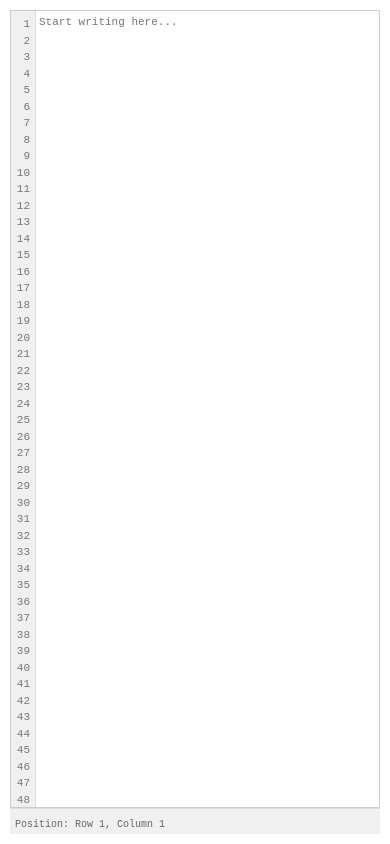
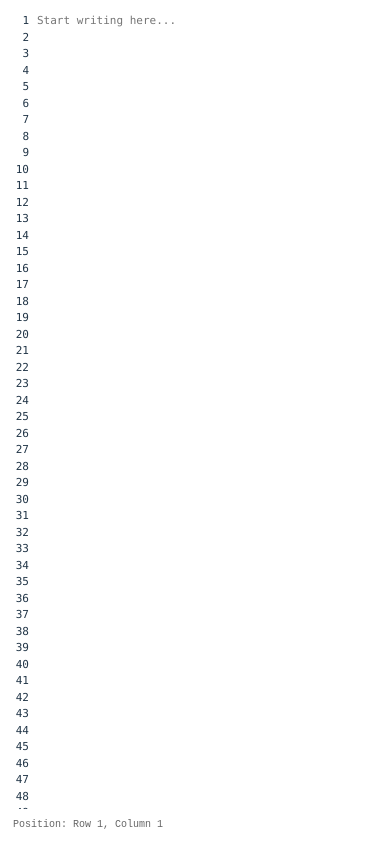
Before and after one commit to saiemsaeed/yazmak, a React (Vite) app: page / in a window 390 px wide. Built offline with nearby package versions, Linux system fonts and the light colour scheme.

Commit message:
CSS Varialbes Added for Fonts, etc

```diff
--- a/src/Editor.css
+++ b/src/Editor.css
@@ -1,3 +1,30 @@
+:root {
+  /* Typography */
+  --font-family-base: -apple-system, BlinkMacSystemFont, "Segoe UI", Roboto,
+    Oxygen, Ubuntu, Cantarell, "Open Sans", "Helvetica Neue", sans-serif;
+  --font-family-mono: "Consolas", "Courier New", monospace;
+  --font-size-base: 14px;
+  --line-height-base: 1.5;
+  --font-size-small: 12px;
+  --font-size-title: 1.2rem;
+  --font-size-footer: 0.8rem;
+
+  /* Layout */
+  --status-bar-height: 30px;
+  --status-bar-height-mobile: 25px;
+  --padding-base: 5px;
+  --padding-large: 10px;
+  --min-width-line-numbers: 30px;
+  --line-number-padding: 0 3px;
+
+  /* Border */
+  --border-width: 1px;
+  --border-style: solid;
+
+  /* Other */
+  --cursor-blink-animation: blink 1s step-start infinite;
+}
+
 /* Main editor wrapper - takes full viewport */
 .editor-wrapper {
   display: flex;
@@ -12,8 +39,7 @@
   right: 0;
   bottom: 0;
   overflow: hidden;
-  font-family: -apple-system, BlinkMacSystemFont, "Segoe UI", Roboto, Oxygen,
-    Ubuntu, Cantarell, "Open Sans", "Helvetica Neue", sans-serif;
+  font-family: var(--font-family-base);
 }
 
 /* Editor container - fills the wrapper */
@@ -27,7 +53,9 @@
 
 /* Handle different heights based on status bar visibility */
 .editor.with-status-bar .editor-container {
-  height: calc(100% - 30px); /* Leave space for status bar */
+  height: calc(
+    100% - var(--status-bar-height)
+  ); /* Leave space for status bar */
 }
 
 .editor.full-height .editor-container {
@@ -38,30 +66,30 @@
 .editor-container {
   display: flex;
   flex: 1;
-  font-family: monospace;
-  font-size: 14px;
-  line-height: 1.5;
+  font-family: var(--font-family-mono);
+  font-size: var(--font-size-base);
+  line-height: var(--line-height-base);
   position: relative;
-  border: 1px solid #ccc;
+  border: var(--border-width) var(--border-style) var(--editor-border);
   overflow: hidden;
+  background-color: var(--bg-color);
+  color: var(--text-color);
 }
-
-/* Line numbers column */
 .line-numbers {
   display: flex;
   flex-direction: column;
   background-color: #f0f0f0;
-  padding: 5px 8px;
+  padding: var(--padding-base) 8px;
   text-align: right;
   user-select: none;
   color: #777;
-  border-right: 1px solid #ddd;
+  border-right: var(--border-width) var(--border-style) #ddd;
   overflow-y: hidden; /* Changed from auto to hidden to prevent double scrollbars */
-  min-width: 30px;
+  min-width: var(--min-width-line-numbers);
 }
 
 .line-number {
-  padding: 0 3px;
+  padding: var(--line-number-padding);
   white-space: nowrap;
 }
 
@@ -71,7 +99,7 @@
   height: 100%;
   width: 100%;
   resize: none;
-  padding: 5px;
+  padding: var(--padding-base);
   border: none;
   outline: none;
   overflow-y: auto;
@@ -81,33 +109,28 @@
   line-height: inherit;
   box-sizing: border-box;
 }
-
-/* Status bar at the bottom */
 .status-bar {
   display: flex;
   justify-content: space-between;
   align-items: center;
-  height: 30px;
-  background-color: #f0f0f0;
-  border-top: 1px solid #ddd;
-  padding: 0 10px;
-  font-size: 12px;
+  height: var(--status-bar-height);
+  background-color: var(--status-bar-bg);
+  border-top: var(--border-width) var(--border-style) var(--status-bar-border);
+  padding: 0 var(--padding-large);
+  font-size: var(--font-size-small);
 }
 
 .cursor-position {
-  font-family: monospace;
-  color: #666;
+  font-family: var(--font-family-mono);
+  color: var(--status-bar-text);
 }
 
 .status-bar-info {
-  color: #888;
+  color: var(--status-bar-info);
   font-style: italic;
 }
-
-/* Ensure line heights match between line numbers and textarea */
-.line-numbers,
 .editor-textarea {
-  line-height: 1.5;
+  line-height: var(--line-height-base);
 }
 
 .light-mode {
@@ -122,6 +145,11 @@
   --button-bg: #eaeaea;
   --button-border: #ccc;
   --button-text: #333;
+  --status-bar-bg: #f0f0f0;
+  --status-bar-border: #ddd;
+  --status-bar-text: #666;
+  --status-bar-info: #888;
+  --editor-border: #ccc;
 }
 
 .dark-mode {
@@ -136,20 +164,24 @@
   --button-bg: #3c3c3c;
   --button-border: #555;
   --button-text: #d4d4d4;
+  --status-bar-bg: #252526;
+  --status-bar-border: #3c3c3c;
+  --status-bar-text: #d4d4d4;
+  --status-bar-info: #858585;
+  --editor-border: #3c3c3c;
 }
 
-/* Editor header */
 .editor-header {
   display: flex;
   justify-content: space-between;
   align-items: center;
   padding: 0.5rem 1rem;
   background-color: var(--header-bg);
-  border-bottom: 1px solid var(--header-border);
+  border-bottom: var(--border-width) var(--border-style) var(--header-border);
 }
 
 .editor-title {
-  font-size: 1.2rem;
+  font-size: var(--font-size-title);
   margin: 0;
   font-weight: 600;
   color: var(--text-color);
@@ -176,18 +208,7 @@
   opacity: 0.9;
 }
 
-/* Main editor container */
-.editor-container {
-  flex: 1;
-  overflow: auto;
-  position: relative;
-  outline: none;
-  background-color: var(--bg-color);
-  color: var(--text-color);
-  font-family: "Consolas", "Courier New", monospace;
-  font-size: 14px;
-  line-height: 20px;
-}
+/* Editor content container styles already defined earlier */
 
 /* Line styling */
 .editor-line {
@@ -216,7 +237,7 @@
   width: 2px;
   height: 20px;
   background-color: var(--cursor-color);
-  animation: blink 1s step-start infinite;
+  animation: var(--cursor-blink-animation);
 }
 
 @keyframes blink {
@@ -322,24 +343,26 @@
   .editor-container {
     display: flex;
     flex-grow: 1;
-    font-family: monospace;
-    font-size: 14px;
-    line-height: 1.5;
+    font-family: var(--font-family-mono);
+    font-size: var(--font-size-base);
+    line-height: var(--line-height-base);
     position: relative;
-    border: 1px solid #ccc;
+    border: 1px solid var(--editor-border);
     overflow: hidden;
     height: calc(100% - 30px); /* Account for cursor position bar */
+    background-color: var(--bg-color);
+    color: var(--text-color);
   }
 
   .line-numbers {
     display: flex;
     flex-direction: column;
-    background-color: #f0f0f0;
+    background-color: var(--line-number-bg);
     padding: 5px 8px;
     text-align: right;
     user-select: none;
-    color: #777;
-    border-right: 1px solid #ddd;
+    color: var(--line-number-color);
+    border-right: 1px solid var(--status-bar-border);
     overflow-y: hidden;
     min-width: 30px;
   }
@@ -381,42 +404,58 @@
 
   /* Mobile responsiveness */
   @media (max-width: 768px) {
+    :root {
+      --min-width-line-numbers: 24px;
+      --font-size-base: 12px;
+      --font-size-small: 10px;
+      --status-bar-height: var(--status-bar-height-mobile);
+    }
+
     .line-numbers {
-      padding: 5px 4px;
-      min-width: 24px;
-      font-size: 12px;
+      padding: var(--padding-base) 4px;
+      min-width: var(--min-width-line-numbers);
+      font-size: var(--font-size-base);
     }
 
     .editor-textarea {
-      padding: 5px;
-      font-size: 12px;
+      padding: var(--padding-base);
+      font-size: var(--font-size-base);
     }
 
     .status-bar {
-      height: 25px;
-      font-size: 10px;
+      height: var(--status-bar-height-mobile);
+      font-size: var(--font-size-small);
     }
 
     .editor.with-status-bar .editor-container {
-      height: calc(100% - 25px); /* Smaller status bar on mobile */
+      height: calc(
+        100% - var(--status-bar-height-mobile)
+      ); /* Smaller status bar on mobile */
     }
   }
 
   /* For very small screens */
   @media (max-width: 480px) {
+    :root {
+      --min-width-line-numbers: 20px;
+      --font-size-base: 11px;
+      --padding-base: 3px;
+      --padding-large: 5px;
+    }
+
     .line-numbers {
-      min-width: 20px;
-      padding: 5px 2px;
-      font-size: 11px;
+      min-width: var(--min-width-line-numbers);
+      padding: var(--padding-base) 2px;
+      font-size: var(--font-size-base);
     }
 
     .editor-textarea {
-      font-size: 11px;
-      padding: 3px;
+      font-size: var(--font-size-base);
+      padding: var(--padding-base);
     }
 
     .status-bar {
-      padding: 0 5px;
+      padding: 0 var(--padding-base);
     }
 
     .status-bar-info span {
```
